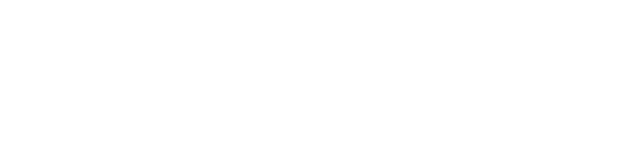
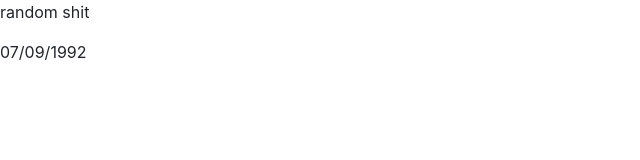
Before and after one commit to erik-t-irgens/super-galatic-age-calculator, a website built with webpack: page src/index.html in a window 1280 px wide. Shown: the whole page, without its empty margins (0-640 px from the left). Built offline with nearby package versions, Linux system fonts and the light colour scheme.

Commit message:
add tests, and logic for obtaining user's DOB.

```diff
--- a/src/index.html
+++ b/src/index.html
@@ -5,6 +5,9 @@
     <title>Age Calculator</title>
   </head>
   <body>
+<p>random shit</p>
+
+<p id="testArea"></p>
 
 
   </body>
--- a/src/main.js
+++ b/src/main.js
@@ -3,9 +3,13 @@ import './styles.css';
 import $ from 'jquery';
 import 'bootstrap';
 import 'bootstrap/dist/css/bootstrap.min.css';
+import {DateOfBirth} from './../src/super-galactic.js';
+import {currentDate} from './../src/super-galactic.js';
+import { testDOB } from './../src/super-galactic.js';
 
 // import 'bootstrap/dist/css/bootstrap.min.css';
 
 $(document).ready(function() {
-
+ $("#testArea").text(testDOB.getString());
+ $("#testArea").text(testDOB.getAge());
 });
--- a/src/super-galactic.js
+++ b/src/super-galactic.js
@@ -1 +1,42 @@
 // Backend logic with exports, functions, constructors, etc.
+export let currentDate = new Date();
+
+
+export class DateOfBirth {
+
+  constructor (year, month, day) {
+    this.year = year;
+    this.month = month;
+    this.day = day;
+  }
+
+  getString () {
+    let month = this.month;
+    let day = this.day;
+    let year = '' + this.year;
+    if (month < 10){
+      month = "0" + month;
+    } else {
+      month = '' + this.month;
+    }
+    if (day < 10){
+      day = "0" + day;
+    } else {
+      day = '' + this.day;
+    }
+
+    let string = month + '/' + day + '/' + year;
+    return string;
+  }
+
+  getAge () {
+    let birthDate = this.getString;
+    var age = currentDate.getFullYear() - birthDate.getFullYear();
+    var month = currentDate.getMonth() - birthDate.getMonth();
+    if (month < 0 || (month === 0 && currentDate.getDate() < birthDate.getDate())) {
+        age --;
+    }
+    return age;
+  }
+}
+export let testDOB = new DateOfBirth (1992, 7, 9);
```
Also changed, not shown: package.json (+7 -6 lines), spec/project-spec.js (+33 -0 lines), 1 other file.
